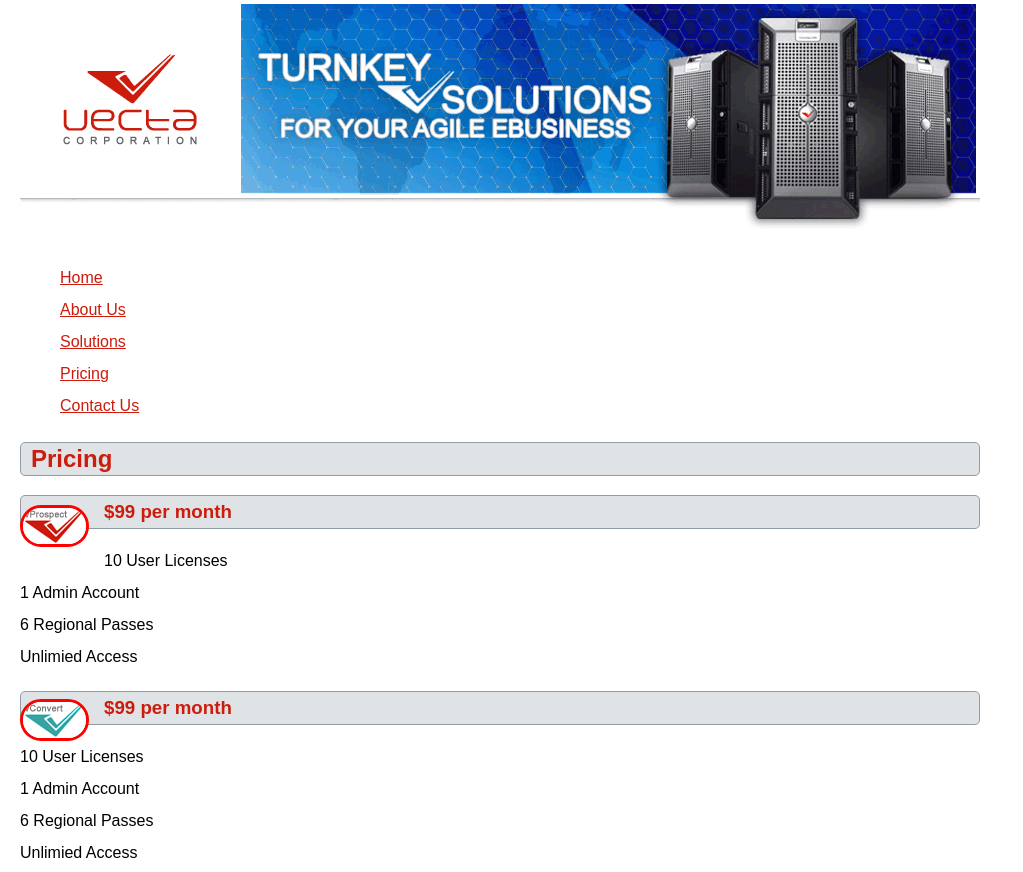
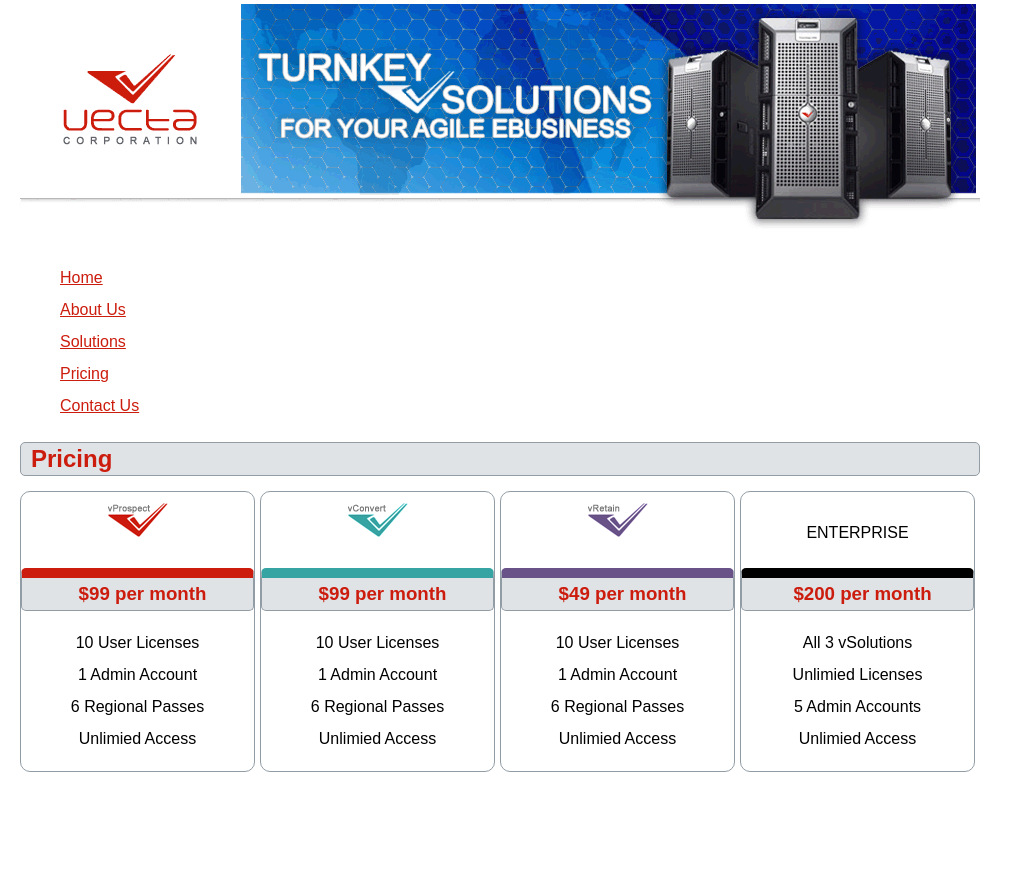
Before and after one commit to jpateros/Assignment3, a plain HTML site: page part2/vectacorp/pricing.html in a window 1280 px wide. Shown: the top 872 px of the page, without its empty margins (0-1023 px from the left). After the commit the page ends 800 px from the top, so only its background shows below. Drawn offline with Linux system fonts and the light colour scheme.

```diff
--- a/part2/vectacorp/pricing.html
+++ b/part2/vectacorp/pricing.html
@@ -17,30 +17,45 @@
 </ul>
 <h2>Pricing</h2>
 <section class="pricing">
+
+    <div>
     <img src="images/logo_vprospect.gif" width="63" height="36" alt="vProspect 2.0">
     <h3>$99 per month</h3>
     <p>10 User Licenses<br>
     1 Admin Account<br>
     6 Regional Passes<br>
     Unlimied Access</p>
+    </div>
+
+    <div>
     <img src="images/logo_vconvert.gif" width="63" height="36" alt="vConvert 2.0">
     <h3>$99 per month</h3>
     <p>10 User Licenses<br>
     1 Admin Account<br>
     6 Regional Passes<br>
     Unlimied Access</p>
+    </div>
+
+    <div>
     <img src="images/logo_vretain.gif" width="63" height="36" alt="vRetain 1.0">
     <h3>$49 per month</h3>
     <p>10 User Licenses<br>
     1 Admin Account<br>
     6 Regional Passes<br>
     Unlimied Access</p>
+    </div>
+
+
+    <div>
     ENTERPRISE
     <h3>$200 per month</h3>
     <p>All 3 vSolutions<br>
     Unlimied Licenses<br>
     5 Admin Accounts<br>
     Unlimied Access</p>
+    </div>
+
 </section>
+
 </body>
 </html>
--- a/part2/vectacorp/styles/styles.css
+++ b/part2/vectacorp/styles/styles.css
@@ -57,7 +57,7 @@ Also note that there’s a little space between the text and logo image on the r
 /* On the About Us page, you will need to isolate each bio.
 You can do this by wrapping each bio within its own <section> element.
 Then stylize that <section> element including the image and paragraphs within each <section> element until you have what I have. */
-section img {
+.about-us-img {
   float: left;
   border-color: red;
   border-style: solid;
@@ -71,3 +71,41 @@ I’ve added for you here in order to attach styles to this element. The colors
 are #CC1C0D, #37A4A4, #685288, and #000000. Additionally, you’ll need to wrap each solution/price within a <div> element
 so you end up with 4 div elements…one for each solution.
 Remember, you will need to use float in order to get those <div> elements to appear next to one another. */
+
+.pricing div {
+  text-align: center;
+  width: 250px;
+  border: 1px #929CA4 solid;
+  border-radius: 10px;
+  margin-right: 5px;
+  padding-top: 10px;
+}
+
+.pricing img {
+  float: none;
+}
+
+.pricing div:nth-child(1) h3 {
+  border-top: 10px solid #CC1C0D;
+}
+
+.pricing div:nth-child(2) h3 {
+  border-top: 10px solid #37A4A4;
+}
+
+.pricing div:nth-child(3) h3 {
+  border-top: 10px solid #685288;
+}
+
+.pricing div:nth-child(4) h3 {
+  border-top: 10px solid black;
+}
+
+/* offset since this one doesnt have an image*/
+.pricing div:nth-child(4) {
+  padding-top: 25px;
+}
+
+.pricing {
+  display: flex;
+}
```
Also changed, not shown: part2/vectacorp/aboutus.html (+5 -5 lines), part2/vectacorp/index.html (+7 -0 lines).
